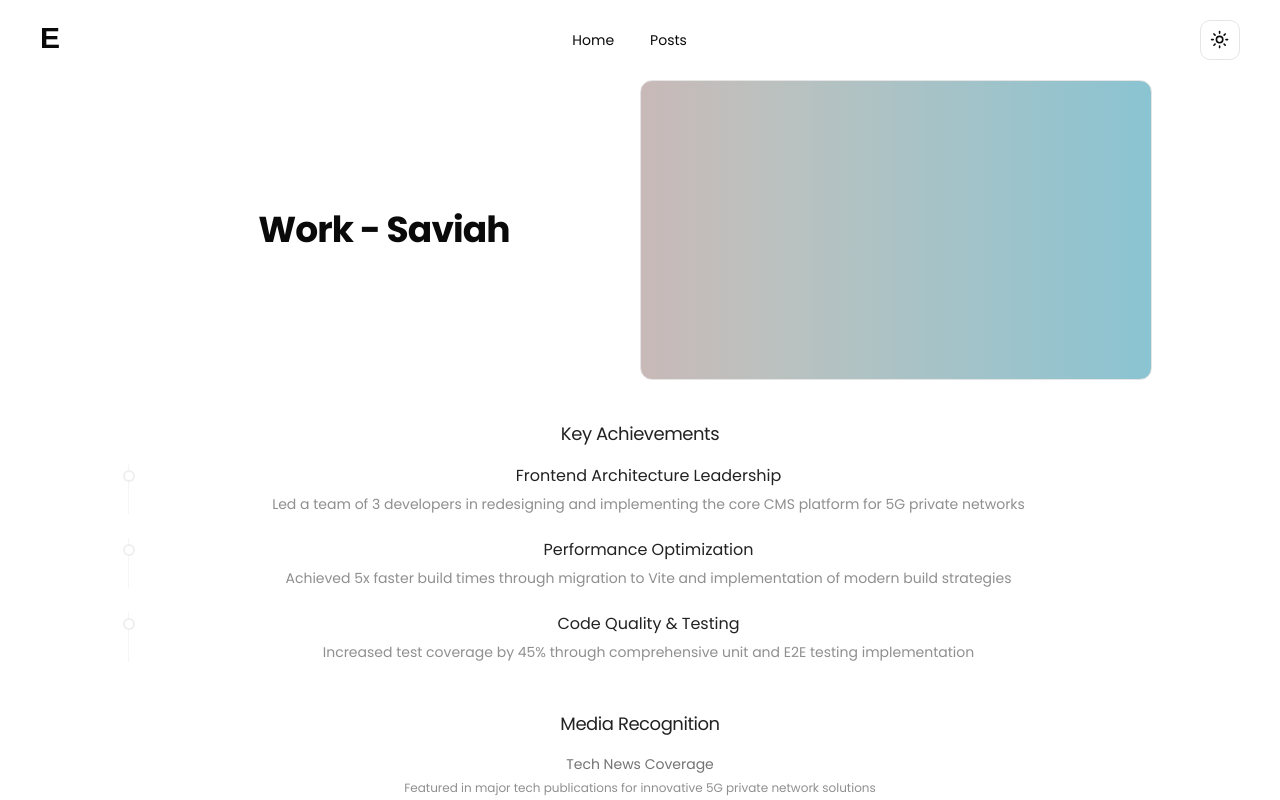
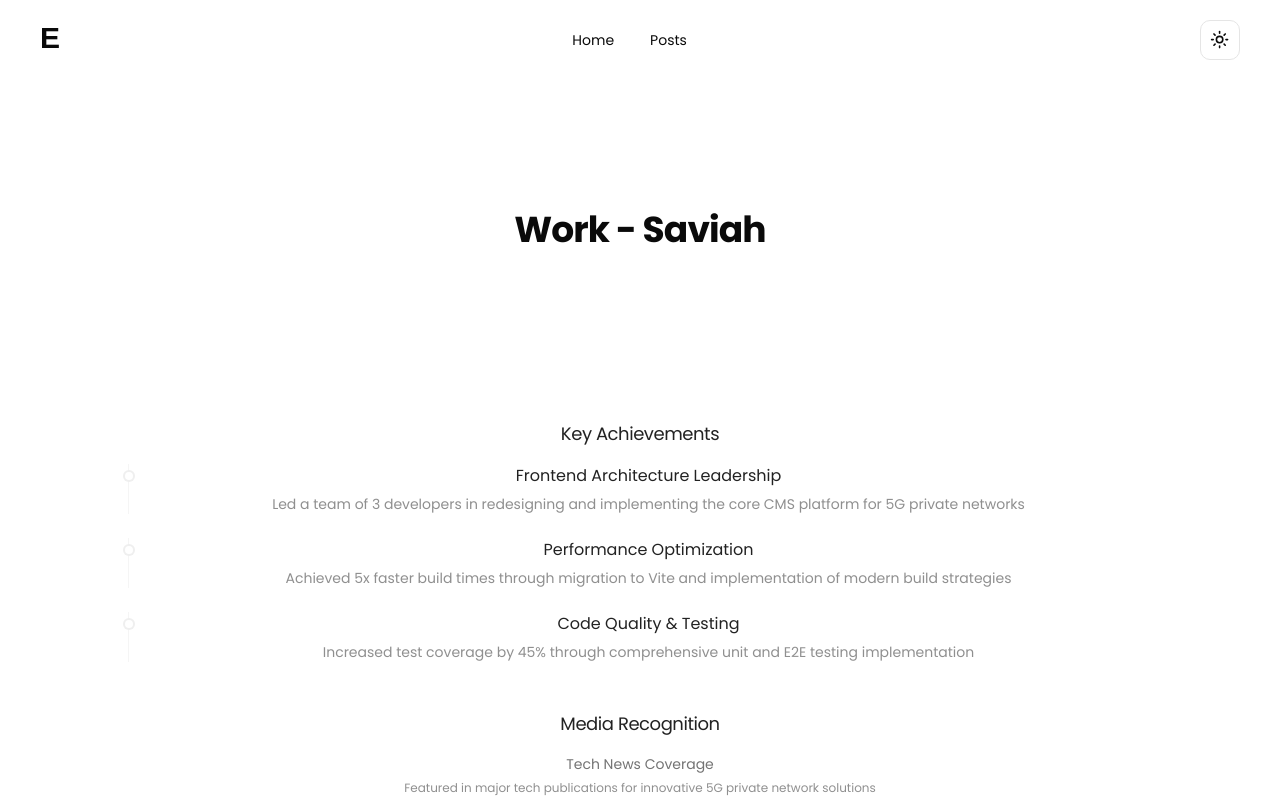
Before and after one commit to ericboy0224/eric-homepage, a Next.js app: page /works/saviah in a window 1280 px wide. Shown: the top 800 px of the page. Built offline with nearby package versions, Linux system fonts and the light colour scheme; a web font is replaced by a local one.

Commit message:
style: remove header

```diff
--- a/src/app/posts/[slug]/page.tsx
+++ b/src/app/posts/[slug]/page.tsx
@@ -139,8 +139,10 @@
         </div>
       </div>
 
-      <div className="mdx-content prose prose-zinc dark:prose-invert max-w-none" itemProp="articleBody">
-        <MDXContent components={mdxComponents} />
+      <div className='flex justify-center'>
+        <div className="mdx-content prose prose-zinc dark:prose-invert max-w-none" itemProp="articleBody">
+          <MDXContent components={mdxComponents} />
+        </div>
       </div>
     </article>
   )
--- a/src/components/ui/post-header.tsx
+++ b/src/components/ui/post-header.tsx
@@ -1,9 +1,3 @@
-import Heading from "@/components/ui/inview/text/heading";
-import { ResizablePanel, ResizablePanelGroup } from "@/components/ui/resizable";
-import { cn } from "@/lib/utils";
-
-import BannerBackground from "./home/text-banner/banner-background";
-
 interface PostHeaderProps {
     title: string;
     description?: string;
@@ -13,9 +7,7 @@
 
 export default function PostHeader({ title, description, date, readingTime }: PostHeaderProps) {
     return (
-        <header className="relative h-[300px] mb-10">
-            <ResizablePanelGroup direction="horizontal">
-                <ResizablePanel defaultSize={50} className="flex items-center justify-center">
+        <header className="relative h-[300px] mb-10 flex items-center justify-center">
             <div className="space-y-4 text-center">
                 <h1 className="text-4xl font-bold tracking-tight" itemProp="headline">
                     {title}
@@ -26,11 +18,6 @@
                     </p>
                 )}
             </div>
-                </ResizablePanel>
-                <ResizablePanel defaultSize={50}>
-                    <BannerBackground />
-                </ResizablePanel>
-            </ResizablePanelGroup>
         </header>
     );
 }
```
Lines whose indentation alone changed are shown as unchanged.
